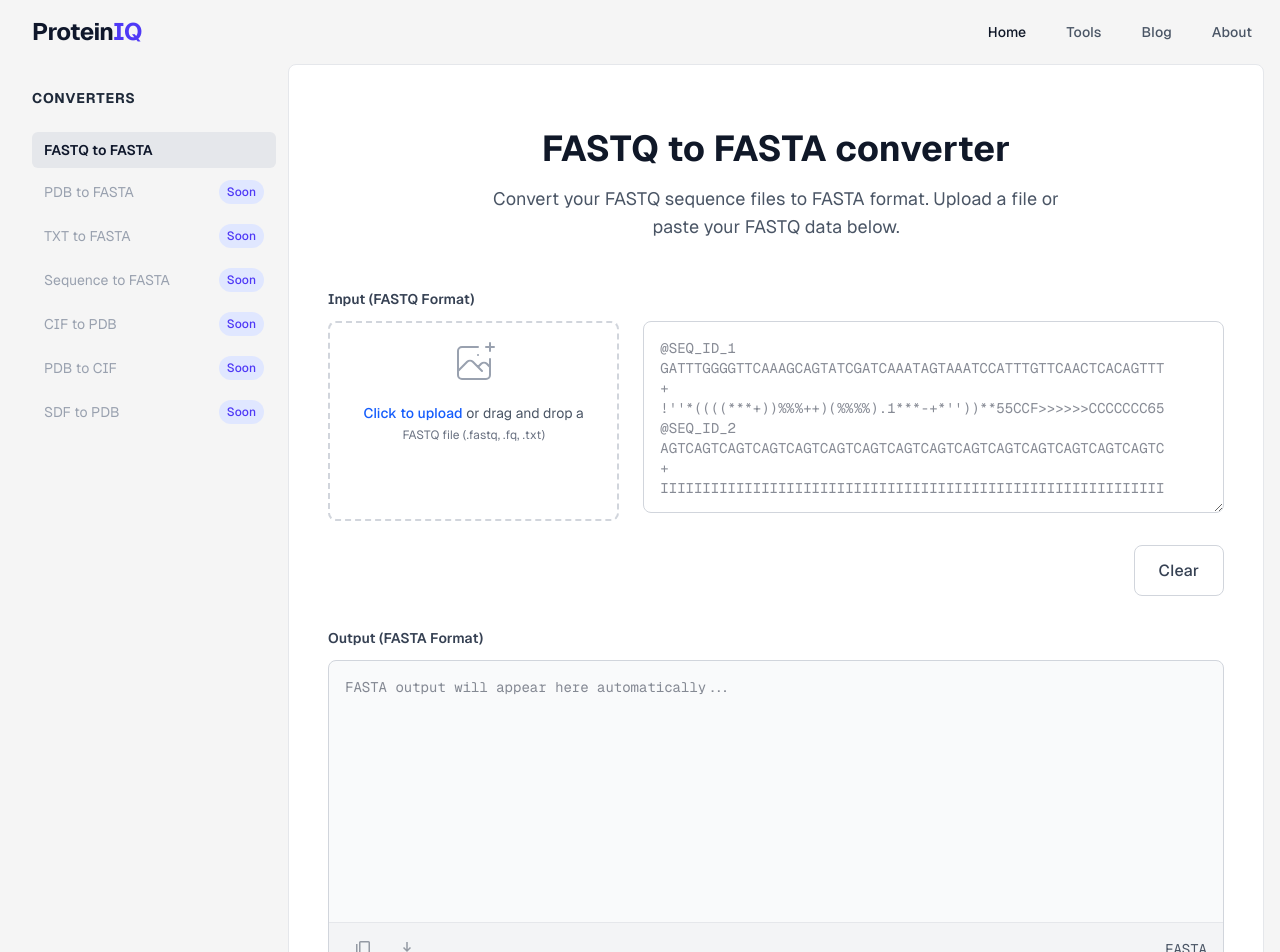
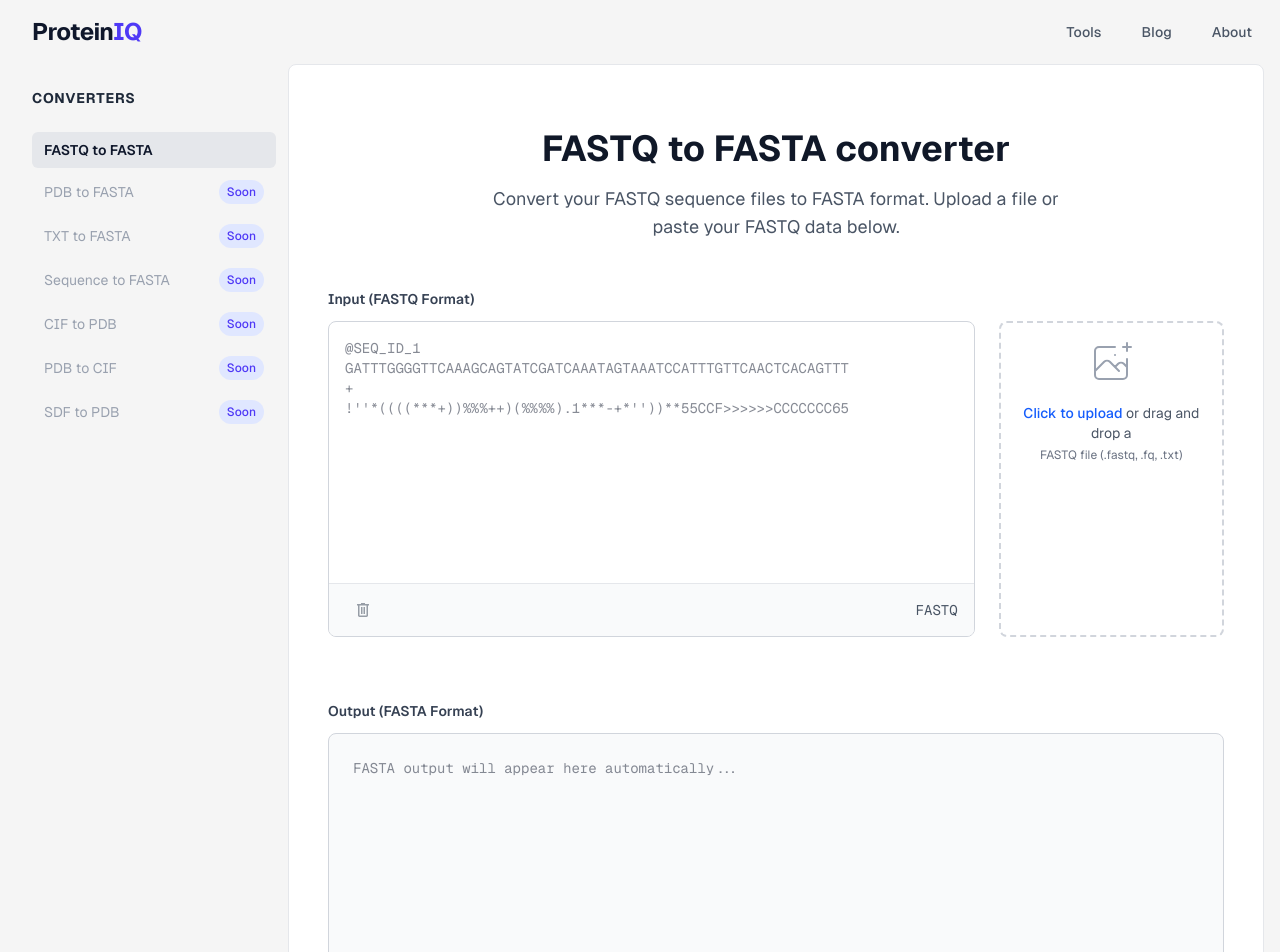
Before and after one commit to maticbroz/ProteinIQ, a Next.js app: page /tools/fastq-to-fasta in a window 1280 px wide. Shown: the top 952 px of the page. Built offline with nearby package versions, Linux system fonts and the light colour scheme.

Commit message:
First real push

```diff
--- a/pages/api/hello.js
+++ /dev/null
@@ -1,5 +0,0 @@
-// Next.js API route support: https://nextjs.org/docs/api-routes/introduction
-
-export default function handler(req, res) {
-  res.status(200).json({ name: 'John Doe' });
-}
--- a/pages/components/Header.js
+++ b/pages/components/Header.js
@@ -6,18 +6,12 @@ export default function Header() {
           <div className="flex items-center">
             <h1 className="text-2xl font-bold text-slate-900 tracking-tight hover:text-indigo-600">
               <a href="/">
-                Protein<span class="text-indigo-600">IQ</span>
+                Protein<span className="text-indigo-600">IQ</span>
               </a>
             </h1>
           </div>
           <div className="hidden md:block">
             <div className="ml-10 flex items-baseline space-x-4">
-              <a
-                href="#"
-                className="text-gray-900 hover:text-blue-600 px-3 py-2 rounded-md text-sm font-medium"
-              >
-                Home
-              </a>
               <a
                 href="/tools"
                 className="text-gray-600 hover:text-blue-600 px-3 py-2 rounded-md text-sm font-medium"
--- a/pages/components/tools/OutputSection.js
+++ b/pages/components/tools/OutputSection.js
@@ -1,28 +1,26 @@
+// OutputSection component (update your existing component)
 export default function OutputSection({
   output,
   outputFormat,
-  placeholder = 'Output will appear here automatically...',
+  placeholder,
   onCopy,
   onDownload,
   downloadFilename,
-  height = 'h-64',
 }) {
   return (
     <div className="space-y-6">
-      <div>
       <label className="block text-sm font-semibold text-gray-700 mb-3">
         Output ({outputFormat} Format)
       </label>
 
-        <div className="w-full border border-gray-300 rounded-lg bg-gray-50 font-mono text-sm">
+      {/* Output Text Area */}
+      <div className="w-full border border-gray-300 rounded-lg bg-gray-50 font-mono text-sm overflow-hidden">
         <textarea
           value={output}
           readOnly
           placeholder={placeholder}
-            className={`p-4 w-full ${height} bg-transparent border-none resize-none`}
+          className="p-6 w-full h-64 bg-transparent border-none resize-none"
         />
-
-          {/* Output Controls */}
         <div className="flex justify-between items-center border-t bg-gray-100 border-gray-200 px-4 py-2">
           <div className="flex gap-2">
             <button
@@ -37,7 +35,7 @@ export default function OutputSection({
                 className="h-5 w-5"
                 fill="currentColor"
               >
-                  <path d="M360-240q-29.7 0-50.85-21.15Q288-282.3 288-312v-480q0-29.7 21.15-50.85Q330.3-864 360-864h384q29.7 0 50.85 21.15Q816-821.7 816-792v480q0 29.7-21.15 50.85Q773.7-240 744-240H360Zm0-72h384v-480H360v480ZM216-96q-29.7 0-50.85-21.15Q144-138.3 144-168v-552h72v552h456v72H216Zm144-216v-480 480Z" />
+                <path d="M360-240q-33 0-56.5-23.5T280-320v-480q0-33 23.5-56.5T360-880h360q33 0 56.5 23.5T800-800v480q0 33-23.5 56.5T720-240H360Zm0-80h360v-480H360v480ZM200-80q-33 0-56.5-23.5T120-160v-560h80v560h440v80H200Zm160-240v-480 480Z"/>
               </svg>
             </button>
             <button
@@ -52,7 +50,7 @@ export default function OutputSection({
                 className="h-5 w-5"
                 fill="currentColor"
               >
-                  <path d="M480-336 288-528l51-51 105 105v-342h72v342l105-105 51 51-192 192ZM263.72-192Q234-192 213-213.15T192-264v-72h72v72h432v-72h72v72q0 29.7-21.16 50.85Q725.68-192 695.96-192H263.72Z" />
+                <path d="M480-336 288-528l51-51 105 105v-342h72v342l105-105 51 51-192 192ZM263.72-192Q234-192 213-213.15T192-264v-72h72v72h432v-72h72v72q0 29.7-21.16 50.85Q725.68-192 695.96-192H263.72Z"/>
               </svg>
             </button>
           </div>
@@ -60,6 +58,5 @@ export default function OutputSection({
         </div>
       </div>
     </div>
-    </div>
   );
 }
--- a/pages/components/tools/ToolsLayout.js
+++ b/pages/components/tools/ToolsLayout.js
@@ -37,10 +37,8 @@ export default function ToolsLayout({
                 {subtitle}
               </p>
             </header>
-                  <div className="pb-12 px-6">
-        <div className="max-w-4xl mx-auto">
-            {children}
-            </div>
+            <div className="pb-12 px-6">
+              <div className="max-w-4xl mx-auto">{children}</div>
             </div>
           </main>
         </div>
--- a/pages/tools/fastq-to-fasta.js
+++ b/pages/tools/fastq-to-fasta.js
@@ -9,9 +9,9 @@ export default function FastqToFasta({ mdxSource, frontMatter }) {
   const [output, setOutput] = useState('');
   const [isDragOver, setIsDragOver] = useState(false);
   const [isProcessing, setIsProcessing] = useState(false);
-  const [uploadProgress, setUploadProgress] = useState(0);
   const [isUploading, setIsUploading] = useState(false);
   const [error, setError] = useState('');
+  const [uploadedFilename, setUploadedFilename] = useState(''); // Track uploaded filename
   const fileInputRef = useRef(null);
 
   // Convert FASTQ to FASTA
@@ -51,6 +51,16 @@ export default function FastqToFasta({ mdxSource, frontMatter }) {
     }
   };
 
+  // Generate download filename based on uploaded file or default
+  const getDownloadFilename = () => {
+    if (uploadedFilename) {
+      // Remove existing extension and add .fasta
+      const nameWithoutExt = uploadedFilename.replace(/\.(fastq|fq|txt)$/i, '');
+      return `${nameWithoutExt}.fasta`;
+    }
+    return 'converted.fasta';
+  };
+
   // Automatic conversion when input changes
   useEffect(() => {
     if (!input.trim()) {
@@ -63,6 +73,8 @@ export default function FastqToFasta({ mdxSource, frontMatter }) {
       setIsProcessing(true);
       setError('');
 
+      // Add a small delay to ensure the processing indicator is visible
+      setTimeout(() => {
         try {
           const result = convertFastqToFasta(input);
           setOutput(result);
@@ -72,6 +84,7 @@ export default function FastqToFasta({ mdxSource, frontMatter }) {
         } finally {
           setIsProcessing(false);
         }
+      }, 100); // Small delay to show processing indicator
     }, 500); // Debounce for 500ms
 
     return () => clearTimeout(timeoutId);
@@ -81,29 +94,19 @@ export default function FastqToFasta({ mdxSource, frontMatter }) {
     if (!file) return;
 
     setIsUploading(true);
-    setUploadProgress(0);
     setError('');
+    setUploadedFilename(file.name); // Store the filename
 
     const reader = new FileReader();
-
-    // Track progress for large files
-    reader.onprogress = (e) => {
-      if (e.lengthComputable) {
-        const percentLoaded = Math.round((e.loaded / e.total) * 100);
-        setUploadProgress(percentLoaded);
-      }
-    };
 
     reader.onload = (e) => {
       setInput(e.target.result);
       setIsUploading(false);
-      setUploadProgress(0);
     };
 
     reader.onerror = () => {
       setError('Failed to read file');
       setIsUploading(false);
-      setUploadProgress(0);
     };
 
     reader.readAsText(file);
@@ -150,7 +153,7 @@ export default function FastqToFasta({ mdxSource, frontMatter }) {
     const url = URL.createObjectURL(blob);
     const a = document.createElement('a');
     a.href = url;
-    a.download = 'converted.fasta';
+    a.download = getDownloadFilename(); // Use the dynamic filename
     document.body.appendChild(a);
     a.click();
     document.body.removeChild(a);
@@ -161,8 +164,8 @@ export default function FastqToFasta({ mdxSource, frontMatter }) {
     setInput('');
     setOutput('');
     setError('');
-    setUploadProgress(0);
     setIsUploading(false);
+    setUploadedFilename(''); // Clear the filename
   };
 
   return (
@@ -171,14 +174,42 @@ export default function FastqToFasta({ mdxSource, frontMatter }) {
       h1="FASTQ to FASTA converter"
       subtitle="Convert your FASTQ sequence files to FASTA format. Upload a file or paste your FASTQ data below."
     >
-
-          <div className="flex flex-col gap-8">
+      <div className="flex flex-col gap-16">
         {/* Input Section */}
         <div className="space-y-6">
           <label className="block text-sm font-semibold text-gray-700 mb-3">
             Input (FASTQ Format)
           </label>
           <div className="flex flex-col lg:flex-row gap-6">
+            {/* Text Area */}
+            <div className="w-full border border-gray-300 rounded-lg bg-white font-mono text-sm overflow-hidden">
+              <textarea
+                value={input}
+                onChange={(e) => setInput(e.target.value)}
+                placeholder="@SEQ_ID_1&#10;GATTTGGGGTTCAAAGCAGTATCGATCAAATAGTAAATCCATTTGTTCAACTCACAGTTT&#10;+&#10;!''*((((***+))%%%++)(%%%%).1***-+*''))**55CCF>>>>>>CCCCCCC65"
+                className="p-4 w-full h-64 bg-transparent border-none resize-none"
+              ></textarea>
+              <div className="flex justify-between items-center border-t bg-gray-50 border-gray-200 px-4 py-2">
+                <div className="flex gap-2">
+                  <button
+                    onClick={clearAll}
+                    title="Clear All"
+                    className="p-2 text-gray-700 hover:bg-gray-200 rounded-full disabled:opacity-50 disabled:cursor-not-allowed"
+                    disabled={!input}
+                  >
+                    <svg
+                      xmlns="http://www.w3.org/2000/svg"
+                      viewBox="0 -960 960 960"
+                      className="h-5 w-5"
+                      fill="currentColor"
+                    >
+                      <path d="M312-144q-29.7 0-50.85-21.15Q240-186.3 240-216v-480h-48v-72h192v-48h192v48h192v72h-48v479.57Q720-186 698.85-165T648-144H312Zm336-552H312v480h336v-480ZM384-288h72v-336h-72v336Zm120 0h72v-336h-72v336ZM312-696v480-480Z" />
+                    </svg>
+                  </button>
+                </div>
+                <span className="text-gray-600 text-sm">FASTQ</span>
+              </div>
+            </div>
             {/* File Upload Area */}
             <div
               className={`border-2 border-dashed rounded-lg p-4 text-center transition-colors relative lg:w-1/3 ${
@@ -213,17 +244,9 @@ export default function FastqToFasta({ mdxSource, frontMatter }) {
                       />
                     </svg>
                   </div>
-                      <div>
                   <p className="text-sm text-gray-600 font-medium">
-                          Uploading... {uploadProgress}%
+                    Loading...
                   </p>
-                        <div className="mt-2 w-full bg-gray-200 rounded-full h-2">
-                          <div
-                            className="bg-blue-600 h-2 rounded-full transition-all duration-300"
-                            style={{ width: `${uploadProgress}%` }}
-                          />
-                        </div>
-                      </div>
                 </div>
               ) : (
                 <>
@@ -264,36 +287,7 @@ export default function FastqToFasta({ mdxSource, frontMatter }) {
                 className="hidden"
               />
             </div>
-
-                {/* Text Area */}
-                <div className="lg:w-2/3">
-                  <textarea
-                    value={input}
-                    onChange={(e) => setInput(e.target.value)}
-                    placeholder="@SEQ_ID_1&#10;GATTTGGGGTTCAAAGCAGTATCGATCAAATAGTAAATCCATTTGTTCAACTCACAGTTT&#10;+&#10;!''*((((***+))%%%++)(%%%%).1***-+*''))**55CCF>>>>>>CCCCCCC65&#10;@SEQ_ID_2&#10;AGTCAGTCAGTCAGTCAGTCAGTCAGTCAGTCAGTCAGTCAGTCAGTCAGTCAGTCAGTC&#10;+&#10;IIIIIIIIIIIIIIIIIIIIIIIIIIIIIIIIIIIIIIIIIIIIIIIIIIIIIIIIIIII"
-                    className="w-full h-48 p-4 border border-gray-300 rounded-lg focus:ring-2 focus:ring-blue-500 focus:border-transparent font-mono text-sm"
-                  />
           </div>
-              </div>
-
-              {/* Controls */}
-              <div className="flex justify-end">
-                <button
-                  onClick={clearAll}
-                  className="px-6 py-3 border border-gray-300 text-gray-700 rounded-lg font-medium hover:bg-gray-50 transition-colors"
-                >
-                  Clear
-                </button>
-              </div>
-
-              {/* Processing Indicator */}
-              {isProcessing && (
-                <div className="p-4 bg-blue-50 border border-blue-200 rounded-lg">
-                  <p className="text-blue-800 text-sm">
-                    Converting to FASTA format...
-                  </p>
-                </div>
-              )}
 
           {/* Error Message */}
           {error && (
@@ -307,16 +301,15 @@ export default function FastqToFasta({ mdxSource, frontMatter }) {
         <OutputSection
           output={output}
           outputFormat="FASTA"
-              placeholder="FASTA output will appear here automatically..."
+          placeholder={isProcessing ? "Converting to FASTA format..." : "FASTA output will appear here automatically..."}
           onCopy={copyToClipboard}
           onDownload={downloadFile}
-              downloadFilename="converted.fasta"
+          downloadFilename={getDownloadFilename()}
         />
       </div>
 
       {/* Documentation */}
       <ToolDocumentation mdxSource={mdxSource} frontMatter={frontMatter} />
-
     </ToolsLayout>
   );
 }
--- a/styles/globals.css
+++ b/styles/globals.css
@@ -40,7 +40,7 @@ body {
   background: var(--background);
   color: var(--color-slate-900);
   font-family: var(--font-sans);
-  font-size: 16px;
+  font-size: 17px;
   line-height: 1.6;
   font-feature-settings: 'ss01', 'ss03', 'ss05';
 }
@@ -108,6 +108,7 @@ body {
 
   ul li + li:where(:not(.not-prose, .not-prose *)) {
     margin-top: calc(var(--spacing) * 2);
+    color: var(--color-slate-700);
   }
 
   strong {
@@ -136,6 +137,7 @@ code.hljs {
   );
   padding: 1rem;
   font-family: var(--font-mono);
+  font-size: 14px;
 }
 
 p > code,
```
Also changed, not shown: public/fonts/Gabarito.woff2 (added), public/fonts/NTSomic.woff2 (added). Lines whose indentation alone changed are shown as unchanged.
